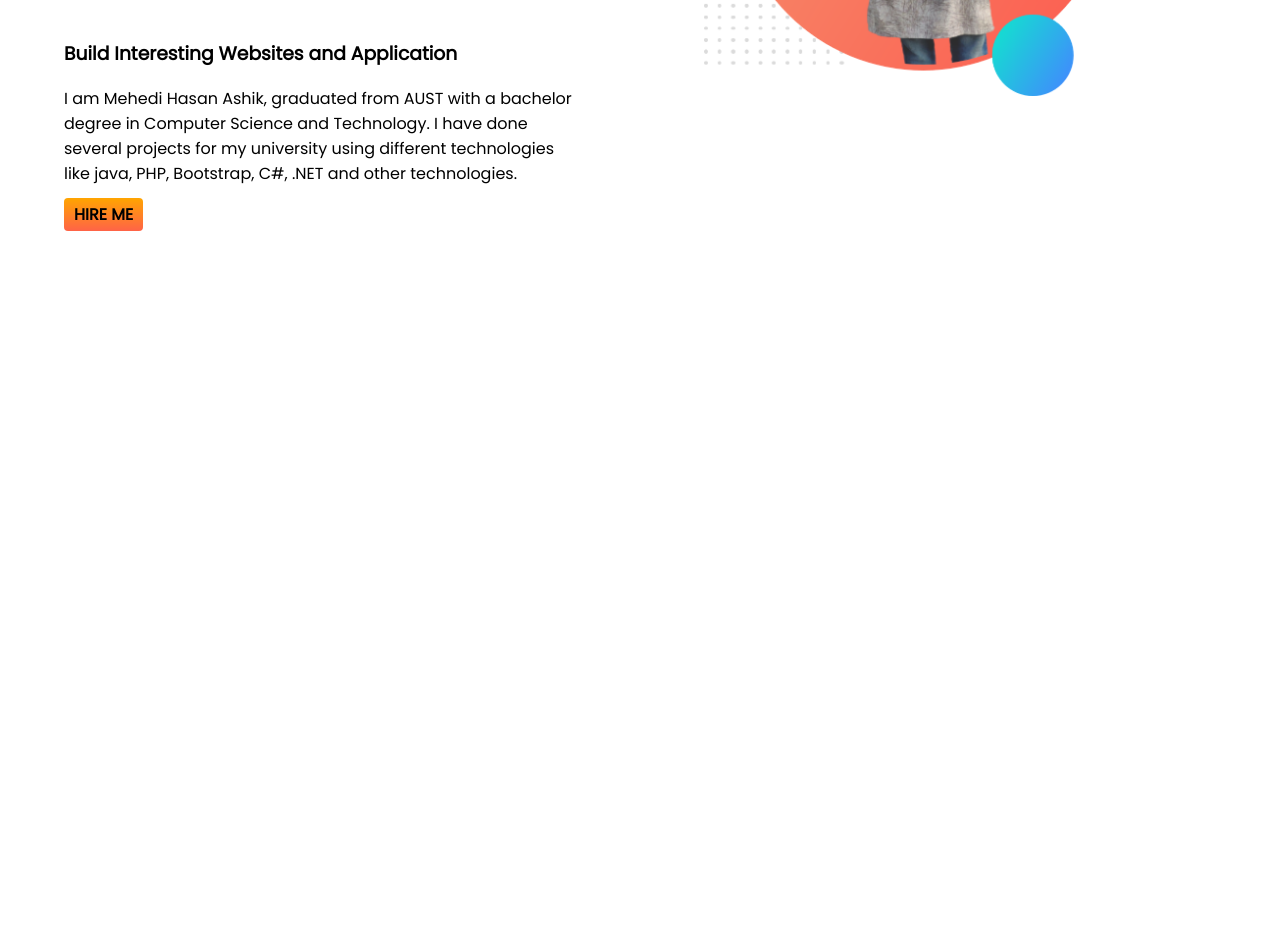
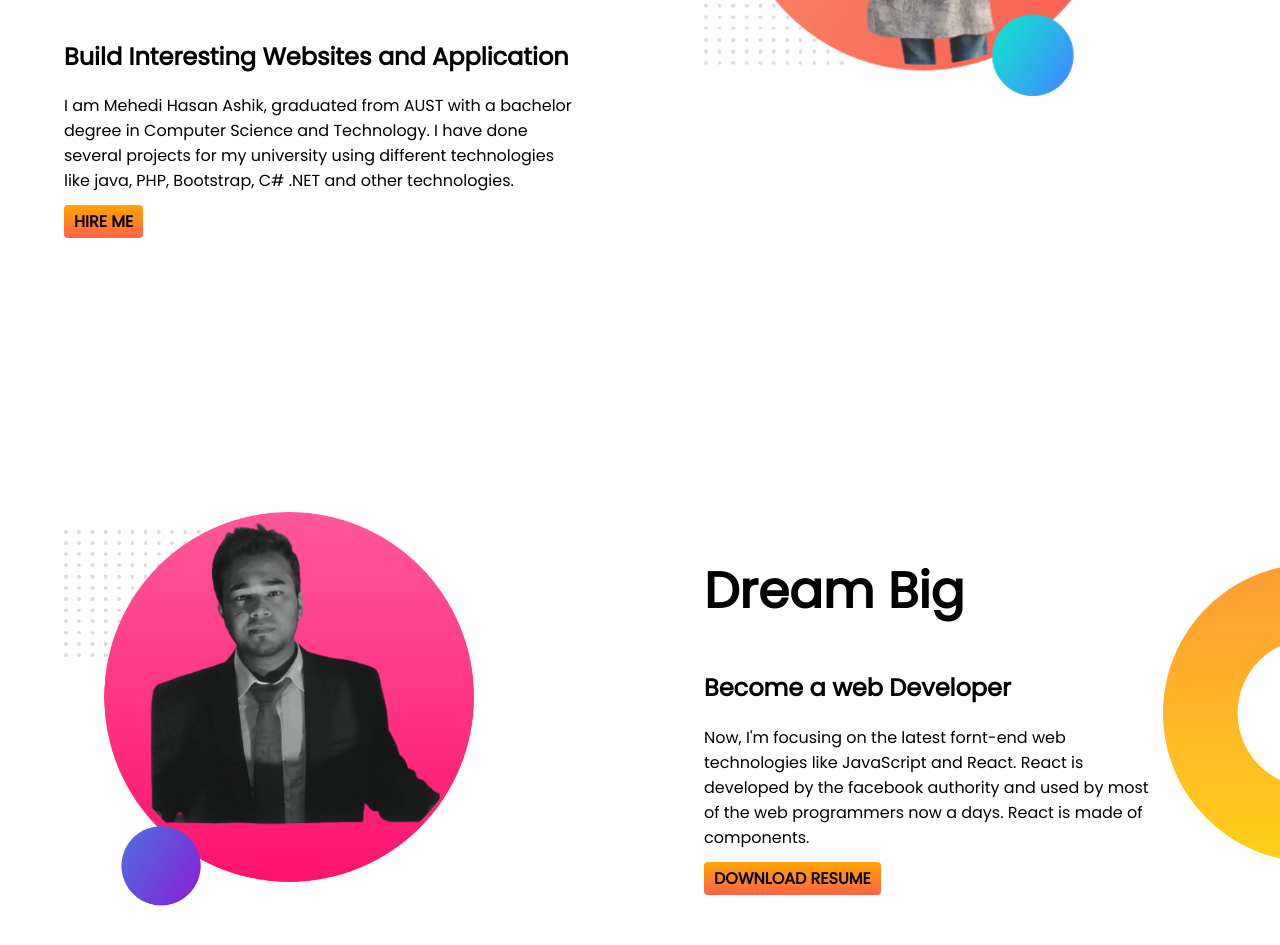
Before and after one commit to MehediHasanAshik/developer-portfolio, a plain HTML site: page index.html in a window 1280 px wide. Shown: the part 375-1320 px from the top of the page. Before the commit the page ends 800 px from the top, so only its background shows below. Drawn offline with Linux system fonts and the light colour scheme.

Commit message:
dream added

```diff
--- a/index.html
+++ b/index.html
@@ -18,21 +18,40 @@
             <div class="half-width">
                 <h1>Welcome To</h1>
                 <h1><span class="or-c">Mhasan Ashik</span> World!</h1>
-                <h3>Build Interesting Websites and Application</h3>
+                <h2>Build Interesting Websites and Application</h2>
                 <p>I am Mehedi Hasan Ashik, graduated from AUST with a bachelor
                     degree
                     in Computer Science and Technology.
                     I have done several projects for my university using
                     different
-                    technologies like java, PHP, Bootstrap, C#, .NET and
+                    technologies like java, PHP, Bootstrap, C# .NET and
                     other technologies.
                 </p>
-                <a class="link-button" href="https://www.linkedin.com/in/mehedi-hasan-ashik-9b51b319a/" target="_blank">HIRE ME</a>
+                <a class="link-button"
+                    href="https://www.linkedin.com/in/mehedi-hasan-ashik-9b51b319a/"
+                    target="_blank">HIRE ME</a>
             </div>
             <div class="half-width">
                 <img src="images/port-ashik.png" alt="">
             </div>
         </section>
 
+        <section class="dream-big">
+            <div class="half-width">
+                <img src="images/port-ashik2.png" alt="">
+            </div>
+            <div class="half-width">
+                <h1>Dream Big</h1>
+                <h2>Become a web Developer</h2>
+                <p class="pad">Now, I'm focusing on the latest fornt-end web technologies
+                    like JavaScript and React.
+                    React is developed by the facebook authority and used by
+                    most of the web programmers
+                    now a days. React is made of components.
+                </p>
+                <a class="link-button" href="#">DOWNLOAD RESUME</a>
+            </div>
+        </section>
+
     </body>
 </html>
--- a/style.css
+++ b/style.css
@@ -12,6 +12,7 @@ h1{
 }
 section{
     display: flex;
+    margin-bottom: 150px;
 }
 .half-width{
     width: 50%;
@@ -33,3 +34,11 @@ section{
     background-image: url(images/top-banner.png);
     background-repeat: no-repeat;
 }
+.dream-big{
+    background-image: url(images/dream-bg.png);
+    background-repeat: no-repeat;
+    background-position: right;
+}
+.pad{
+    padding-right: 50px;
+}
```
Also changed, not shown: images/port-ashik2.png (added), 4 other files.
